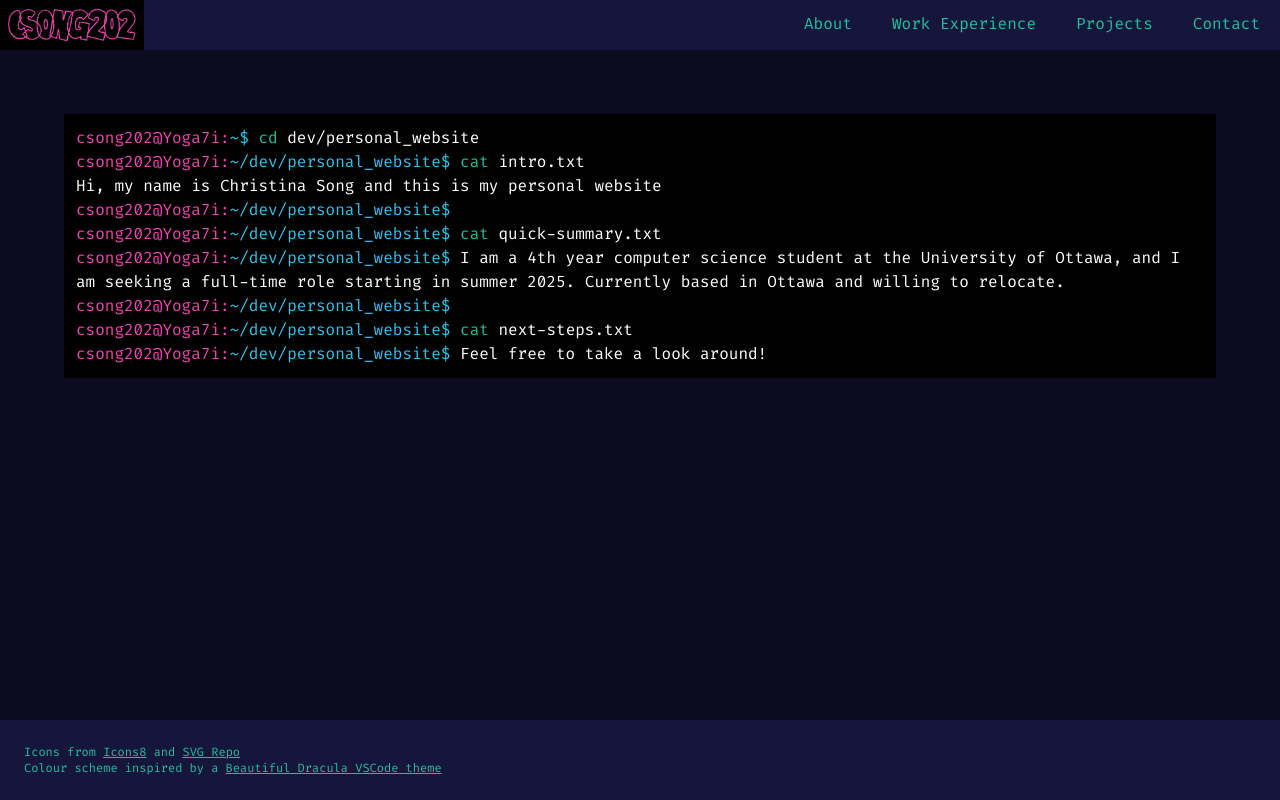
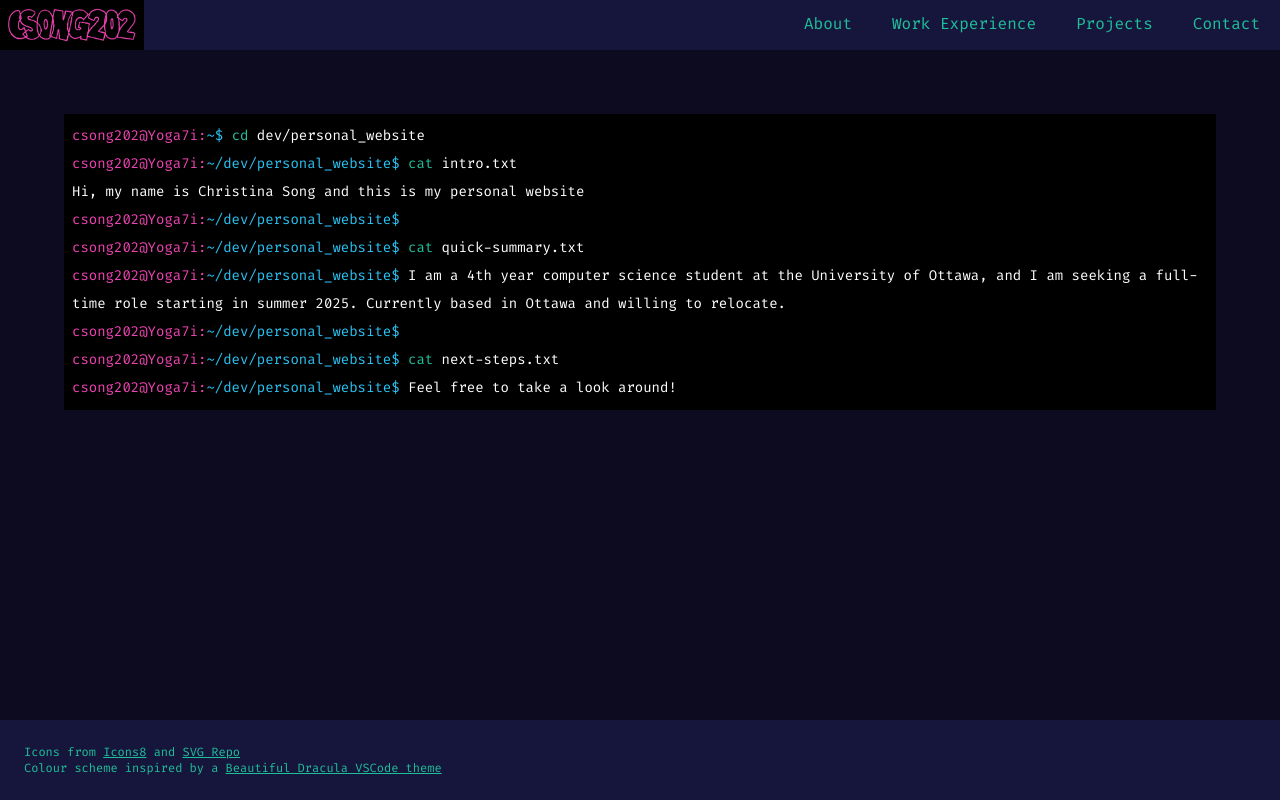
Before and after one commit to csong202/csong202.github.io, a React (Create React App) app: page / in a window 1280 px wide. Built offline with nearby package versions, Linux system fonts and the light colour scheme.

Commit message:
smaller home page text and padding

```diff
--- a/src/pages/Home.tsx
+++ b/src/pages/Home.tsx
@@ -13,7 +13,7 @@ const Home = () => {
 	};
 
 	return (
-		<div className="bg-black p-3 text-white text-wrap">
+		<div className="bg-black p-2 text-white text-wrap text-sm leading-7">
 			<p>
 				{getTerminalPrompt("~")} {getColouredCmd("cd")}{" "}
 				dev/personal_website
```
